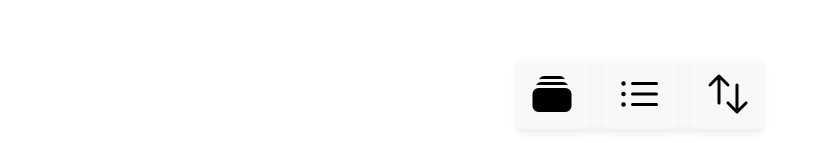
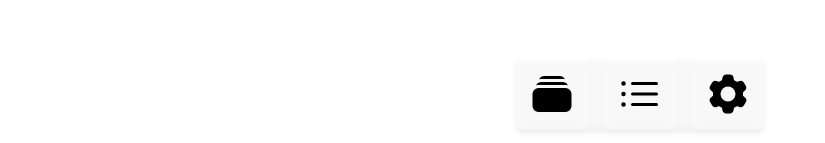
Before and after one commit to AntanasGa/TimeHolder, a Vue app: page / in a window 1280 px wide. Shown: the part 654-797 px from the top of the page, without its empty margins (0-825 px from the left). Built offline with nearby package versions, Linux system fonts and the light colour scheme.

Commit message:
initializing `settings` route

```diff
--- a/src/components/Navigation.vue
+++ b/src/components/Navigation.vue
@@ -12,9 +12,9 @@
             <ListBulletIcon :class="className"/>
           </template>
         </NavigationLink>
-        <NavigationLink to="/file" title="Import/Export">
+        <NavigationLink to="/settings" title="Settings">
           <template #default="{ className }">
-            <ArrowsUpDownIcon :class="className"/>
+            <Cog6ToothIcon :class="className"/>
           </template>
         </NavigationLink>
       </ul>
@@ -23,6 +23,6 @@
 </template>
 
 <script setup lang="ts">
-import { ListBulletIcon, RectangleStackIcon, ArrowsUpDownIcon } from '@heroicons/vue/24/solid';
+import { ListBulletIcon, RectangleStackIcon, Cog6ToothIcon } from '@heroicons/vue/24/solid';
 import NavigationLink from './navigation/NavigationLink.vue';
 </script>
--- /dev/null
+++ b/src/routes/Settings.vue
@@ -0,0 +1,10 @@
+<template>
+  <div class="sticky flex top-0 w-full z-[1] bg-white/50 backdrop-blur-md">
+    <div class="container mx-auto mb-10 mt-5">
+      <h1 class="font-bold text-6xl">Settings</h1>
+    </div>
+  </div>
+</template>
+
+<script setup lang="ts">
+</script>
--- a/src/routes/router.ts
+++ b/src/routes/router.ts
@@ -7,6 +7,7 @@ import Index from '@/routes/Index.vue';
 import Task from '@/routes/Task.vue';
 import EntryIndex from '@/routes/entities/Index.vue';
 import Entity from '@/routes/entities/Entity.vue';
+import Settings from '@/routes/Settings.vue';
 
 const generate404 = (to: RouteLocationNormalized): ReturnType<NavigationGuardWithThis<undefined>> => {
   return {
@@ -124,6 +125,11 @@ const router = createRouter({
           ],
         },
         {
+          path: '/settings',
+          name: 'Settings',
+          component: Settings
+        },
+        {
           path: ':catchAll(.*)',
           name: 'NotFound',
           component: Err404,
```
